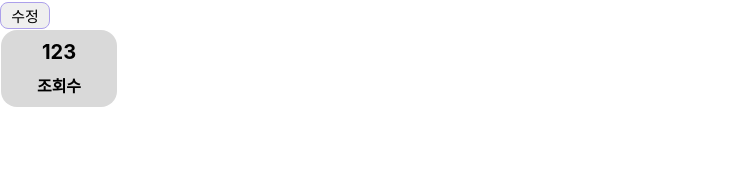
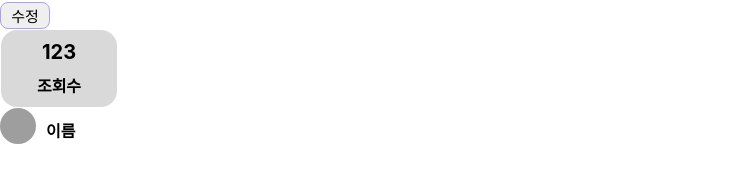
Before and after one commit to 100-hours-a-week/5-haisely-react-fe, a React (Create React App) app: page / in a window 1280 px wide. Shown: the part 183-366 px from the top of the page, without its empty margins (0-744 px from the left). Built offline with nearby package versions, Linux system fonts and the light colour scheme; grey boxes are pictures that could not be loaded.

Commit message:
feat : Profile

```diff
--- a/src/App.js
+++ b/src/App.js
@@ -3,6 +3,7 @@ import './styles/variables.css'
 import {LargeTitle, Link} from './components/TextComponents';
 import { SmallButton, TinyButton } from './components/Buttons';
 import {BoardInfo} from './components/features/BoardInfo/BoardInfo';
+import {Profile } from './components/features/Profile/Profile';
 
 function App() {
   return (
@@ -12,6 +13,7 @@ function App() {
       <SmallButton text="확인" isPurple="true"></SmallButton>
       <TinyButton text="수정"></TinyButton>
       <BoardInfo text="조회수" num="123"></BoardInfo>
+      <Profile name="이름" url="https://blog.kakaocdn.net/dn/tEMUl/btrDc6957nj/NwJoDw0EOapJNDSNRNZK8K/img.jpg" />
     </div>
   );
 }
--- /dev/null
+++ b/src/components/Common/index.js
@@ -0,0 +1,3 @@
+export * from './Back/Back';
+export * from './ProfileImage/ProfileImage';
+export * from './TostMessage/TostMessage';
--- a/src/components/features/BoardInfo/BoardInfo.jsx
+++ b/src/components/features/BoardInfo/BoardInfo.jsx
@@ -5,7 +5,7 @@ import {SmallTitle} from "../../TextComponents"
 export function BoardInfo({text, num}){
     return (<article className={styles.info}>
             <p className={styles.num}>{num}</p>
-            <SmallTitle text={text}></SmallTitle>
+            <SmallTitle text={text}/>
         </article>);
 }
 
--- a/src/components/features/Profile/Profile.jsx
+++ b/src/components/features/Profile/Profile.jsx
@@ -0,0 +1,15 @@
+import React from "react";
+import styles from "./Profile.module.css"
+import { SmallTitle } from "../../TextComponents"
+import { ProfileImage } from "../../Common";
+
+export function Profile({name, url}){
+    return ( <article className={styles.textDetail}>
+    <ProfileImage url={url}/>
+    <div className={styles.writerDetail}>
+    <SmallTitle text={name}/>
+    </div>
+    </article>);
+}
+
+export default Profile;
--- /dev/null
+++ b/src/components/features/Profile/Profile.module.css
@@ -0,0 +1,10 @@
+.writerDetail{
+    align-self: center;
+    margin: 2px 10px 0 10px;
+}
+
+.textDetail{
+    display: flex;
+    flex-direction:row;
+    justify-content: flex-start;
+}
```
